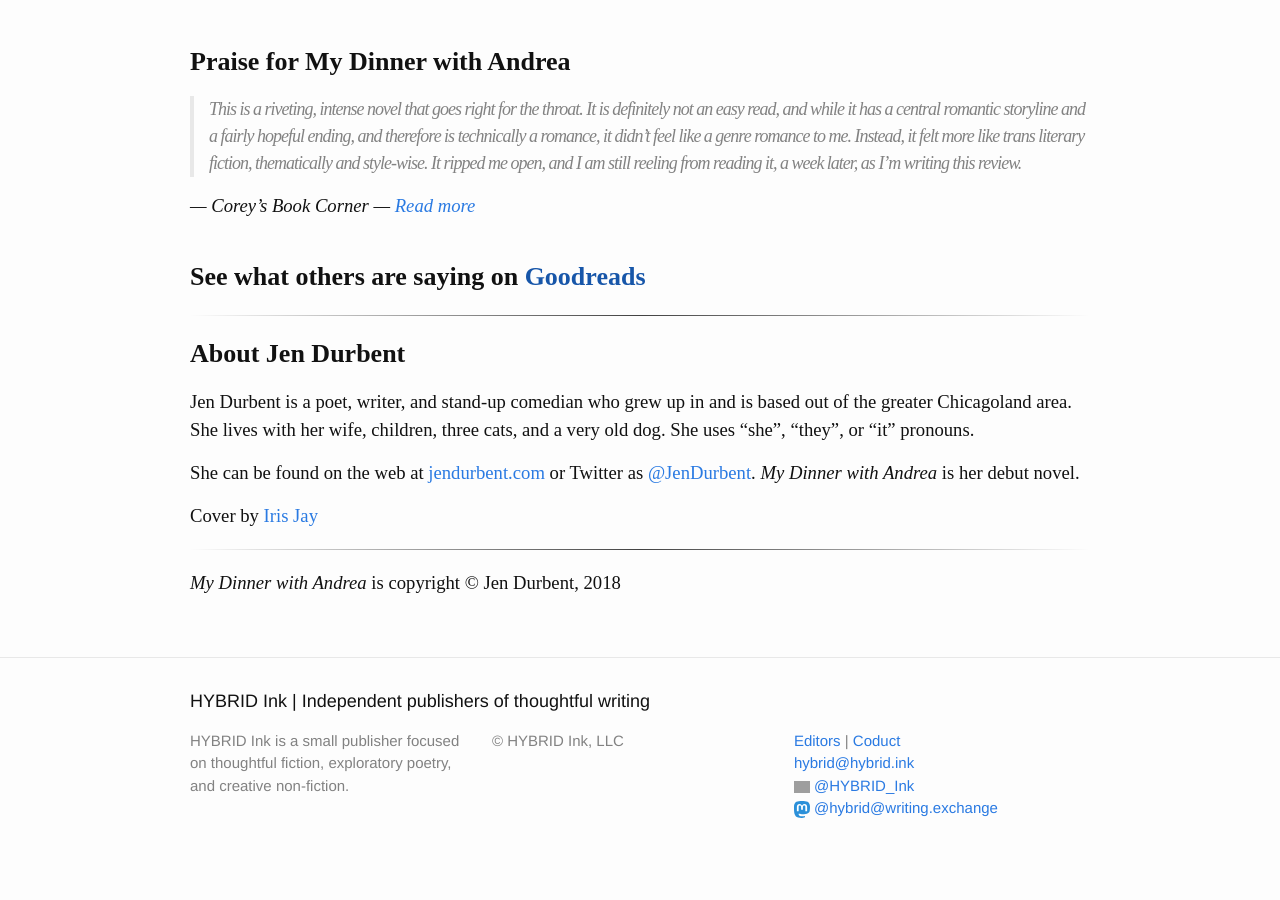
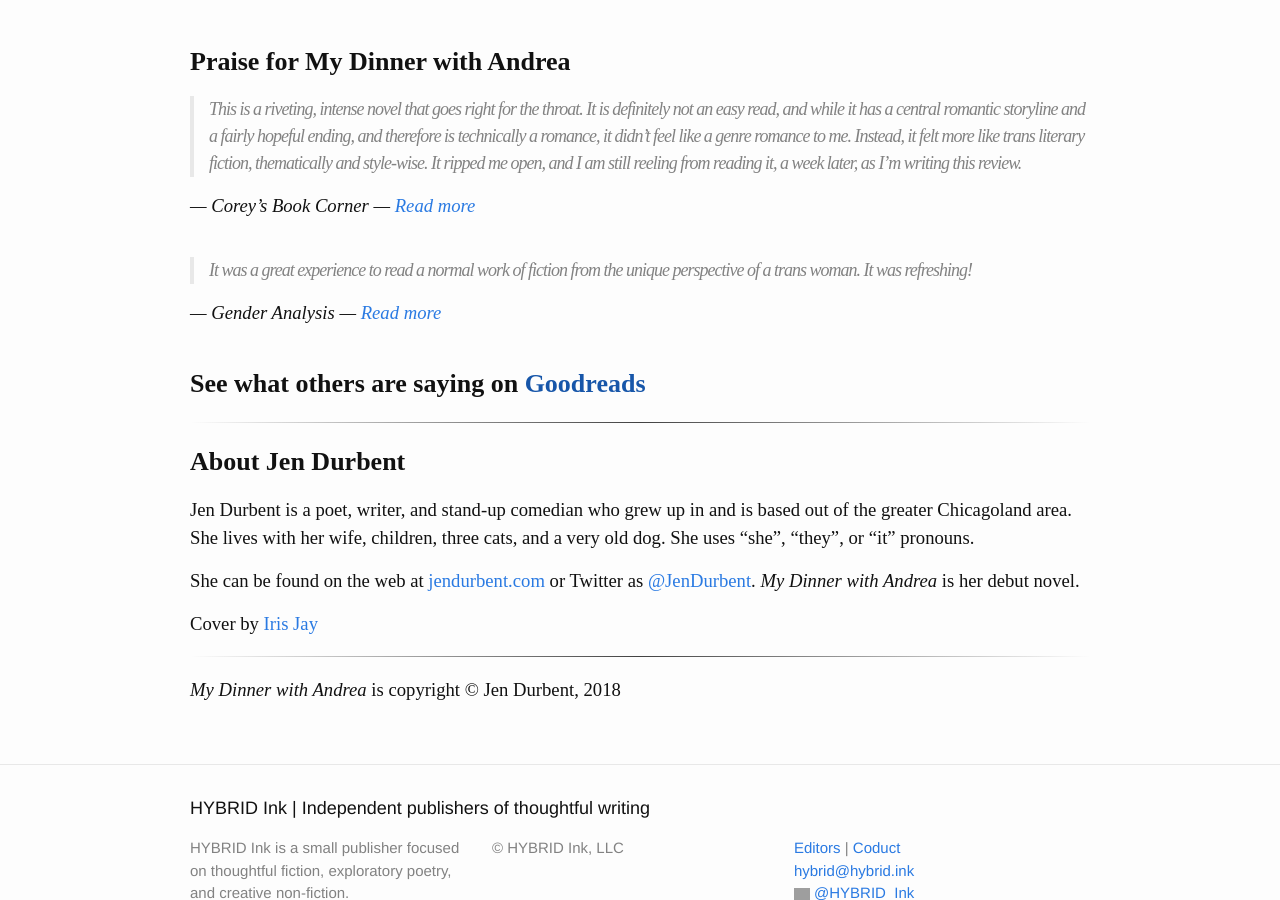
Before and after one commit to hybridink/hybrid.ink, a Jekyll site: the page built from my-dinner-with-andrea/index.md, in a window 1280 px wide and 900 px high, scrolled down 1686 px. Built offline with Jekyll 4.4.1, drawn with Linux system fonts in a browser that asks for light colours; some web fonts are replaced; grey boxes are pictures that could not be loaded.

```diff
--- a/_data/publications.yml
+++ b/_data/publications.yml
@@ -31,6 +31,11 @@ mdwa:
                 This is a riveting, intense novel that goes right for the throat. It is definitely not an easy read, and while it has a central romantic storyline and a fairly hopeful ending, and therefore is technically a romance, it didn’t *feel* like a genre romance to me. Instead, it felt more like trans literary fiction, thematically and style-wise. It ripped me open, and I am still reeling from reading it, a week later, as I’m writing this review.
             link: 'https://coreysbookcorner.wordpress.com/2018/03/02/review-of-my-dinner-with-andrea/'
             from: Corey's Book Corner
+        -
+            text: |
+                It was a great experience to read a normal work of fiction from the unique perspective of a trans woman. It was refreshing!
+            link: https://genderanalysis.net/2018/05/book-review-my-dinner-with-andrea-by-jen-durbent/
+            from: Gender Analysis
     advance_praise:
         -
             text: |
```
